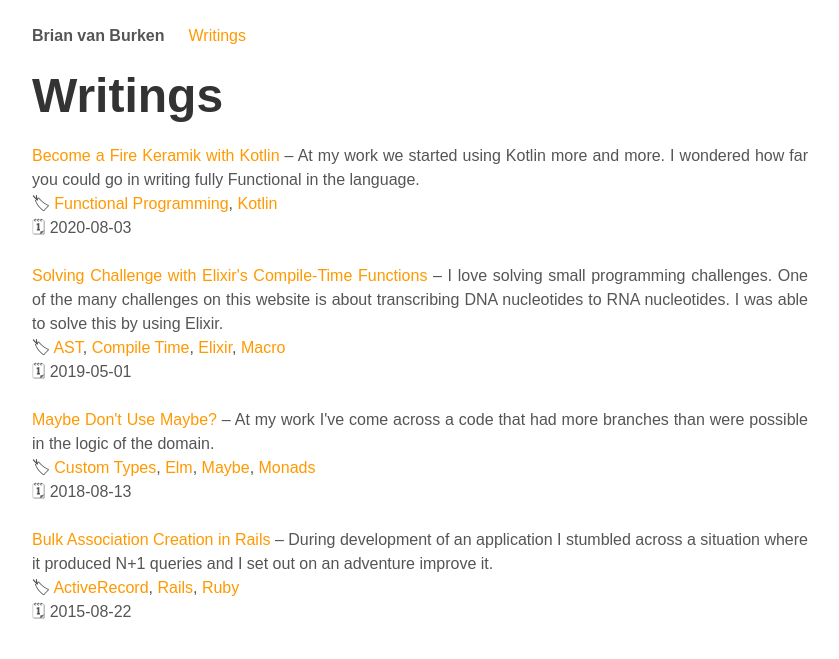
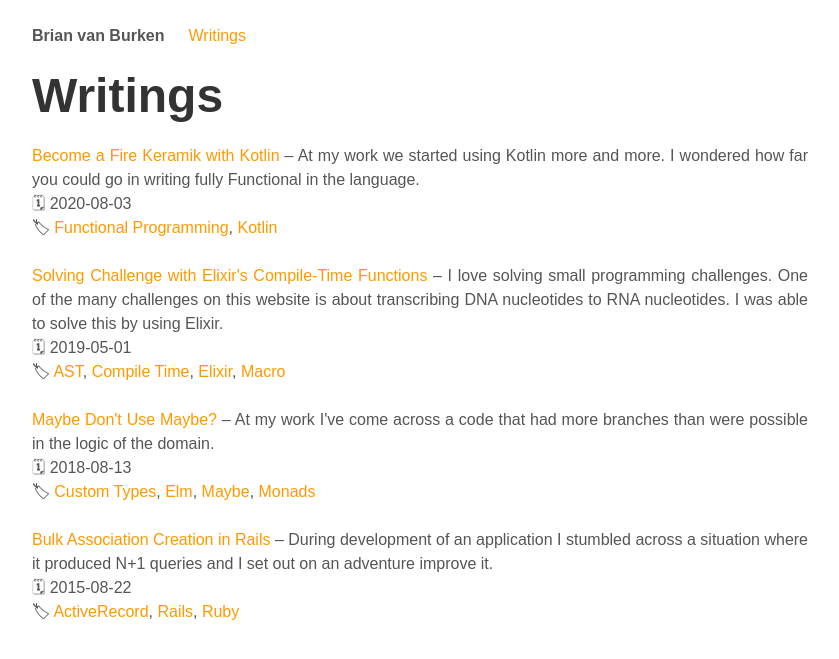
Before and after one commit to brianvanburken/brianvanburken.github.io, a Jekyll site: the page built from writings/index.html, in a window 1280 px wide. Shown: the top 659 px of the page, without its empty margins (220-1059 px from the left). Built offline with Jekyll 4.4.1, drawn with Linux system fonts in a browser that asks for light colours.

Commit message:
Extract tags to partial

```diff
--- a/Gemfile
+++ b/Gemfile
@@ -22,5 +22,4 @@
   gem "jekyll-sitemap", "~> 1.4"
   gem "jekyll-seo-tag", "~> 2.6"
   gem "jekyll-target-blank", "~> 2.0"
-  gem "jekyll-webp", "~> 1.0"
 end
--- /dev/null
+++ b/_includes/post-tag.html
@@ -0,0 +1,14 @@
+<time
+  datetime="{{ include.post.date | date_to_xmlschema }}"
+  itemprop="datePublished"
+>
+  {%- assign date_format = site.minima.date_format | default: "%Y-%m-%d" -%} 🗓
+  {{ include.post.date | date: date_format }}
+</time>
+<br />
+{% assign sorted = include.post.tags | sort %} 🏷 {% for tag in sorted %}
+<a
+  href="/writings/tags#{{ tag | slugify }}"
+  title="See all post for {{ tag }}"
+  >{{ tag }}</a
+>{% if forloop.last == false %},{% endif %} {% endfor %}
--- a/writings/index.html
+++ b/writings/index.html
@@ -5,14 +5,14 @@
 <h1>Writings</h1>
 
 {% for post in site.posts %}
-<p class="writing">
-  <a href="{{post.url}}" title="Read this blog" class="writing__link">{{post.title}}</a> – {{post.excerpt}}
-  <br/>
-  🏷 {% assign sorted = post.tags | sort %}
-  {% for tag in sorted %}
-  <a href="/writings/tags#{{tag | slugify}}" title="See all post for {{tag}}">{{tag}}</a>{% if forloop.last == false %},{% endif %}
-  {% endfor %}
-  <br/>
-  🗓 {{post.date | date: "%Y-%m-%d"}}
-</p>
+<article class="writing">
+  <p>
+    <a href="{{ post.url }}" title="Read this blog" class="writing__link">
+      {{ post.title }}
+    </a>
+    – {{ post.excerpt }}
+    <br />
+    {%- include post-tag.html post=post -%}
+  </p>
+</article>
 {% endfor %}
```
Also changed, not shown: _layouts/post.html (+2 -11 lines), writings/tags.html (+9 -7 lines), Gemfile.lock.
